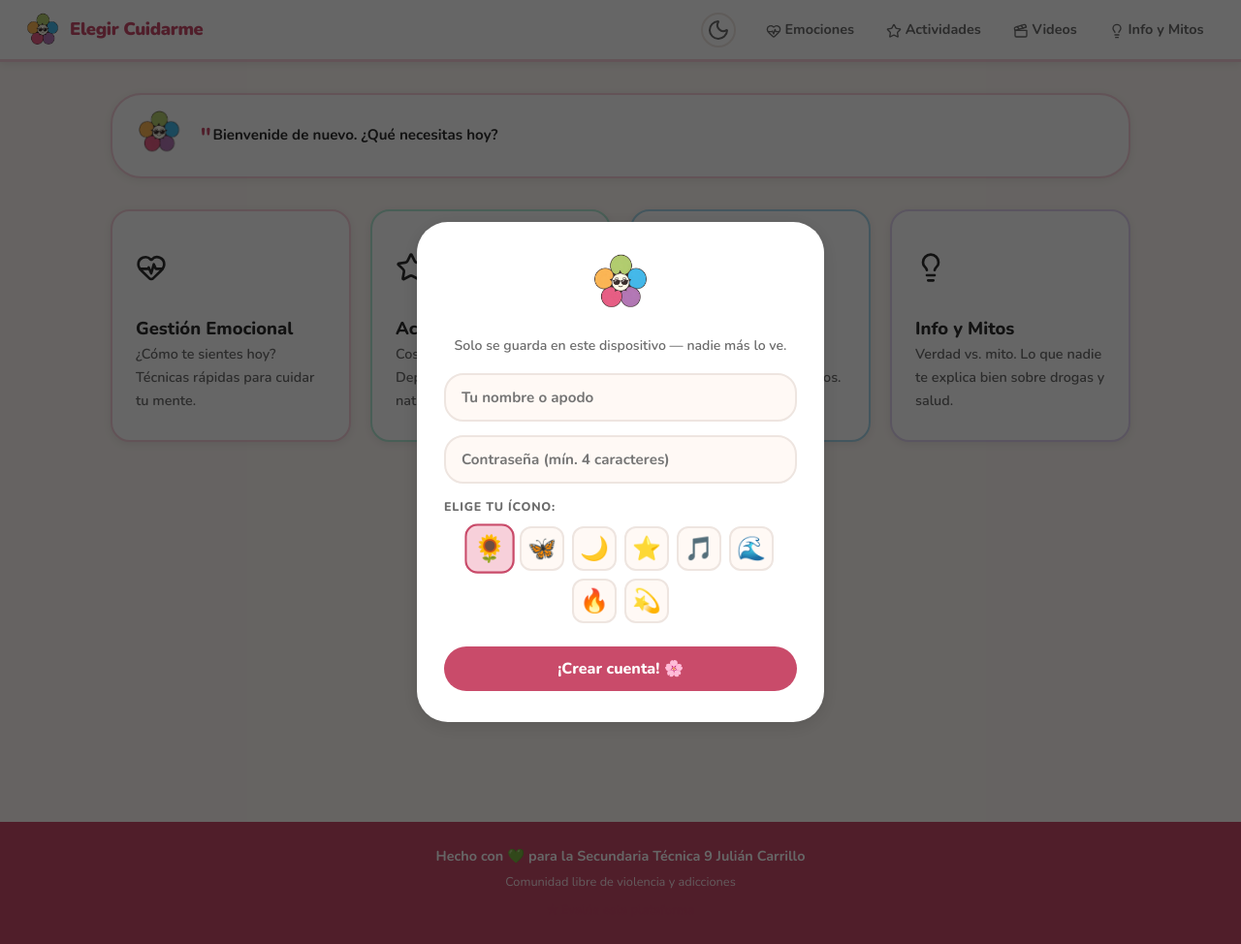
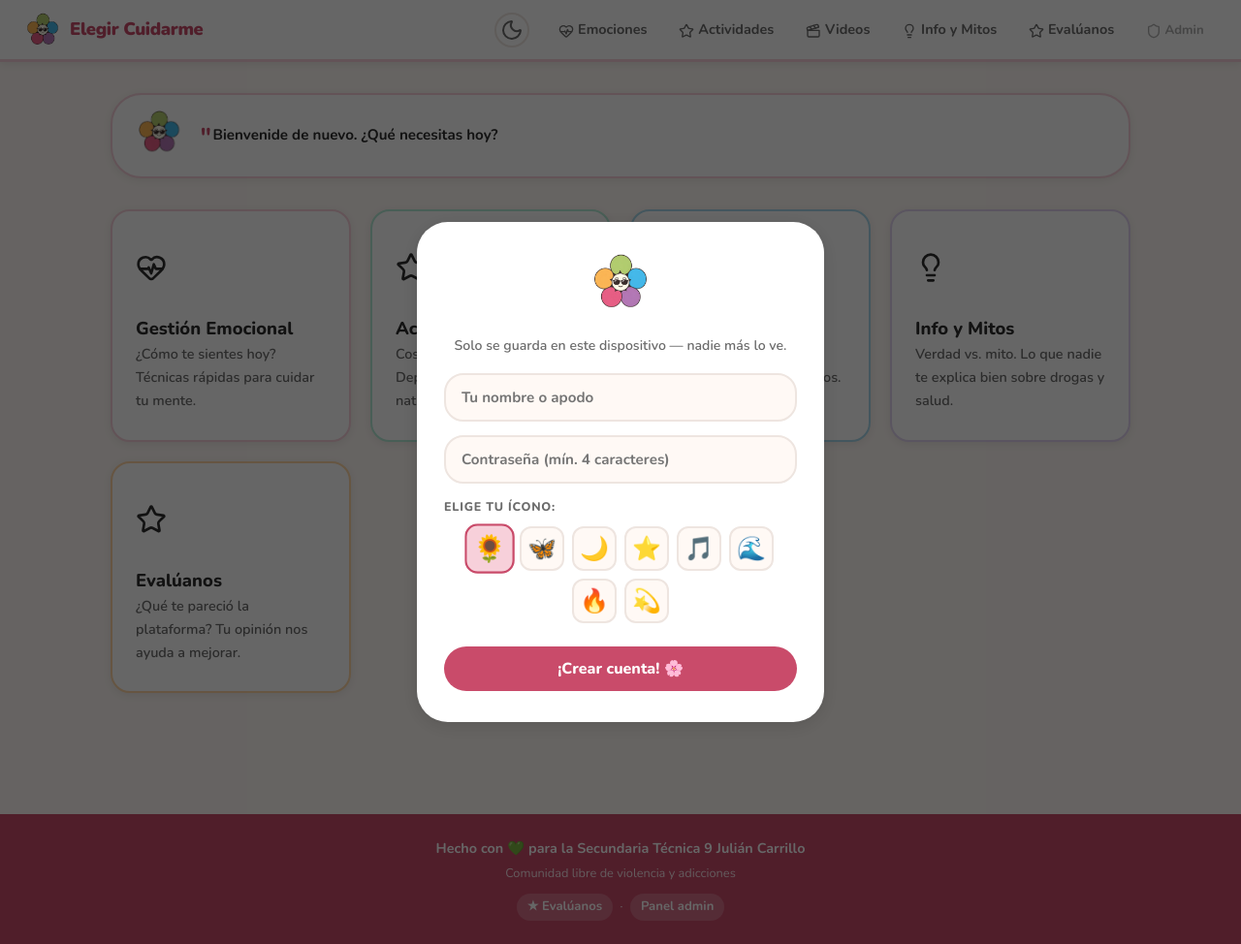
Before and after one commit to whoismiranda2/Elegir-cuidarme, a Flask app: page / in a window 1280 px wide. Shown: the whole page at 97% size. Run offline with Flask 3, Linux system fonts and the light colour scheme.

Commit message:
Agregar acceso a evaluación y panel admin desde navbar y footer
- Links "Evalúanos" y "Admin" en la barra de navegación
- Botones redondeados en el footer con estilo visible sobre fondo coral
- Tarjeta "Evalúanos" en el grid del inicio (color amarillo)

Co-Authored-By: Claude Sonnet 4.6 <noreply@anthropic.com>

```diff
--- a/static/css/style.css
+++ b/static/css/style.css
@@ -225,6 +225,31 @@ a { color: inherit; text-decoration: none; }
   margin-top: 0.25rem;
   font-size: 0.8rem;
 }
+.footer-links {
+  margin-top: 0.6rem;
+  display: flex;
+  align-items: center;
+  justify-content: center;
+  gap: 0.5rem;
+  opacity: 1;
+}
+.footer-link {
+  color: white;
+  font-weight: 700;
+  text-decoration: none;
+  background: rgba(255,255,255,0.2);
+  padding: 0.2rem 0.65rem;
+  border-radius: 99px;
+  transition: background 0.2s;
+  font-size: 0.82rem;
+}
+.footer-link:hover { background: rgba(255,255,255,0.38); }
+
+/* Admin link en navbar — más discreto */
+.nav-link-admin {
+  opacity: 0.55;
+  font-size: 0.82rem;
+}
 
 /* ── Welcome screen ──────────────────────────────────────── */
 .welcome-section {
@@ -340,15 +365,17 @@ a { color: inherit; text-decoration: none; }
   box-shadow: var(--shadow-md);
 }
 
-.modulo-card.coral  { border-color: var(--coral-lite);  }
-.modulo-card.azul   { border-color: var(--azul-lite);   }
-.modulo-card.verde  { border-color: var(--verde-lite);  }
-.modulo-card.lila   { border-color: var(--lila-lite);   }
+.modulo-card.coral    { border-color: var(--coral-lite);    }
+.modulo-card.azul     { border-color: var(--azul-lite);     }
+.modulo-card.verde    { border-color: var(--verde-lite);    }
+.modulo-card.lila     { border-color: var(--lila-lite);     }
+.modulo-card.amarillo { border-color: var(--amarillo-lite); }
 
-.modulo-card:hover.coral  { border-color: var(--coral);  background: var(--coral-lite); }
-.modulo-card:hover.azul   { border-color: var(--azul);   background: var(--azul-lite);  }
-.modulo-card:hover.verde  { border-color: var(--verde);  background: var(--verde-lite); }
-.modulo-card:hover.lila   { border-color: var(--lila);   background: var(--lila-lite);  }
+.modulo-card:hover.coral    { border-color: var(--coral);    background: var(--coral-lite);    }
+.modulo-card:hover.azul     { border-color: var(--azul);     background: var(--azul-lite);     }
+.modulo-card:hover.verde    { border-color: var(--verde);    background: var(--verde-lite);    }
+.modulo-card:hover.lila     { border-color: var(--lila);     background: var(--lila-lite);     }
+.modulo-card:hover.amarillo { border-color: var(--amarillo); background: var(--amarillo-lite); }
 
 .modulo-icon  { font-size: 2.5rem; }
 .modulo-title { font-size: 1.15rem; font-weight: 800; }
--- a/templates/pages/index.html
+++ b/templates/pages/index.html
@@ -42,5 +42,13 @@
       <div class="modulo-desc">Verdad vs. mito. Lo que nadie te explica bien sobre drogas y salud.</div>
     </div>
   </a>
+
+  <a href="{{ url_for('evaluacion') }}" class="modulo-card amarillo">
+    <span class="modulo-icon"><i data-lucide="star"></i></span>
+    <div>
+      <div class="modulo-title">Evalúanos</div>
+      <div class="modulo-desc">¿Qué te pareció la plataforma? Tu opinión nos ayuda a mejorar.</div>
+    </div>
+  </a>
 </div>
 {% endblock %}
--- a/templates/partials/base.html
+++ b/templates/partials/base.html
@@ -76,6 +76,12 @@
       <li><a href="{{ url_for('info') }}" class="nav-link {% if request.endpoint == 'info' %}active{% endif %}">
         <i data-lucide="lightbulb"></i> Info y Mitos
       </a></li>
+      <li><a href="{{ url_for('evaluacion') }}" class="nav-link {% if request.endpoint == 'evaluacion' %}active{% endif %}">
+        <i data-lucide="star"></i> Evalúanos
+      </a></li>
+      <li><a href="{{ url_for('admin') }}" class="nav-link nav-link-admin {% if request.endpoint == 'admin' %}active{% endif %}">
+        <i data-lucide="shield"></i> Admin
+      </a></li>
     </ul>
   </nav>
 
@@ -88,10 +94,10 @@
   <footer class="footer">
     <p>Hecho con 💚 para la <strong>Secundaria Técnica 9 Julián Carrillo</strong></p>
     <p class="footer-sub">Comunidad libre de violencia y adicciones</p>
-    <p class="footer-sub" style="margin-top:0.5rem">
-      <a href="{{ url_for('evaluacion') }}" style="color:var(--coral);font-weight:700;text-decoration:none">
-        ★ Evalúa esta plataforma
-      </a>
+    <p class="footer-sub footer-links">
+      <a href="{{ url_for('evaluacion') }}" class="footer-link">★ Evalúanos</a>
+      <span>·</span>
+      <a href="{{ url_for('admin') }}" class="footer-link">Panel admin</a>
     </p>
   </footer>
 
```
